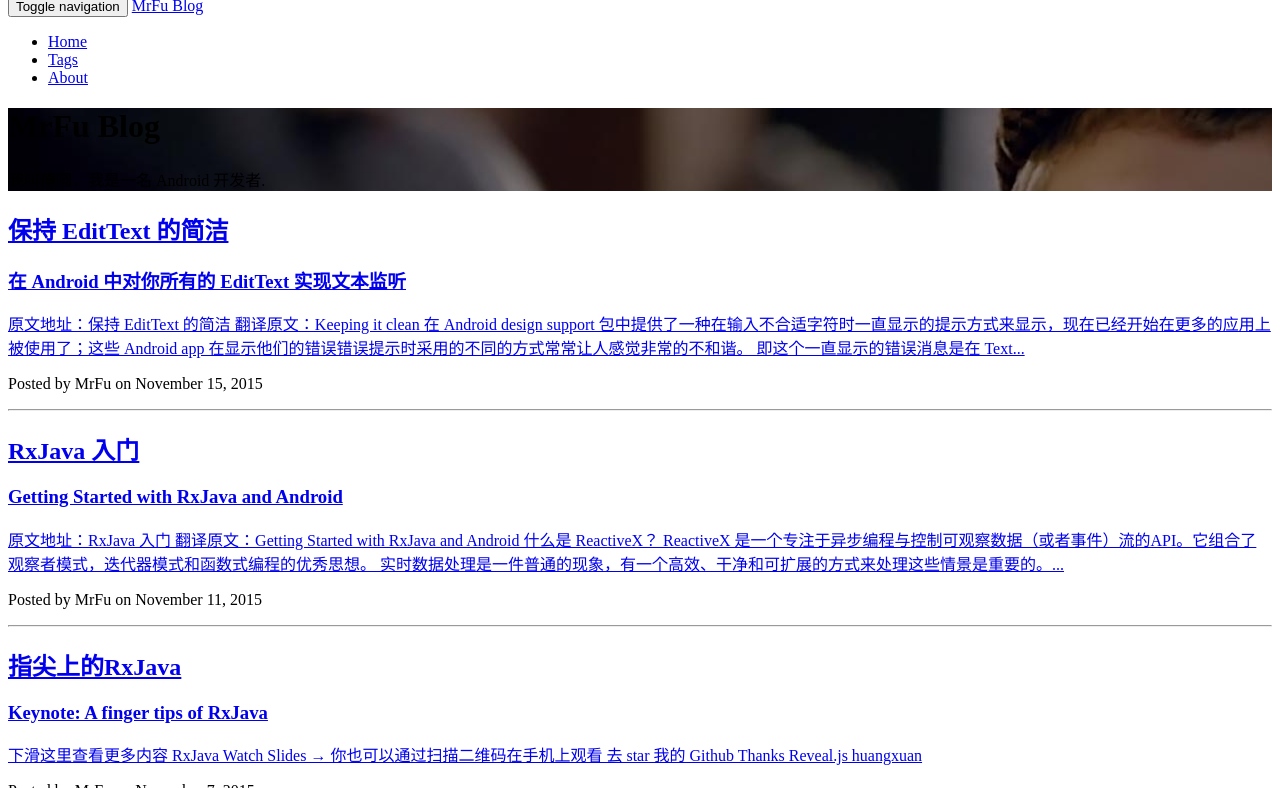
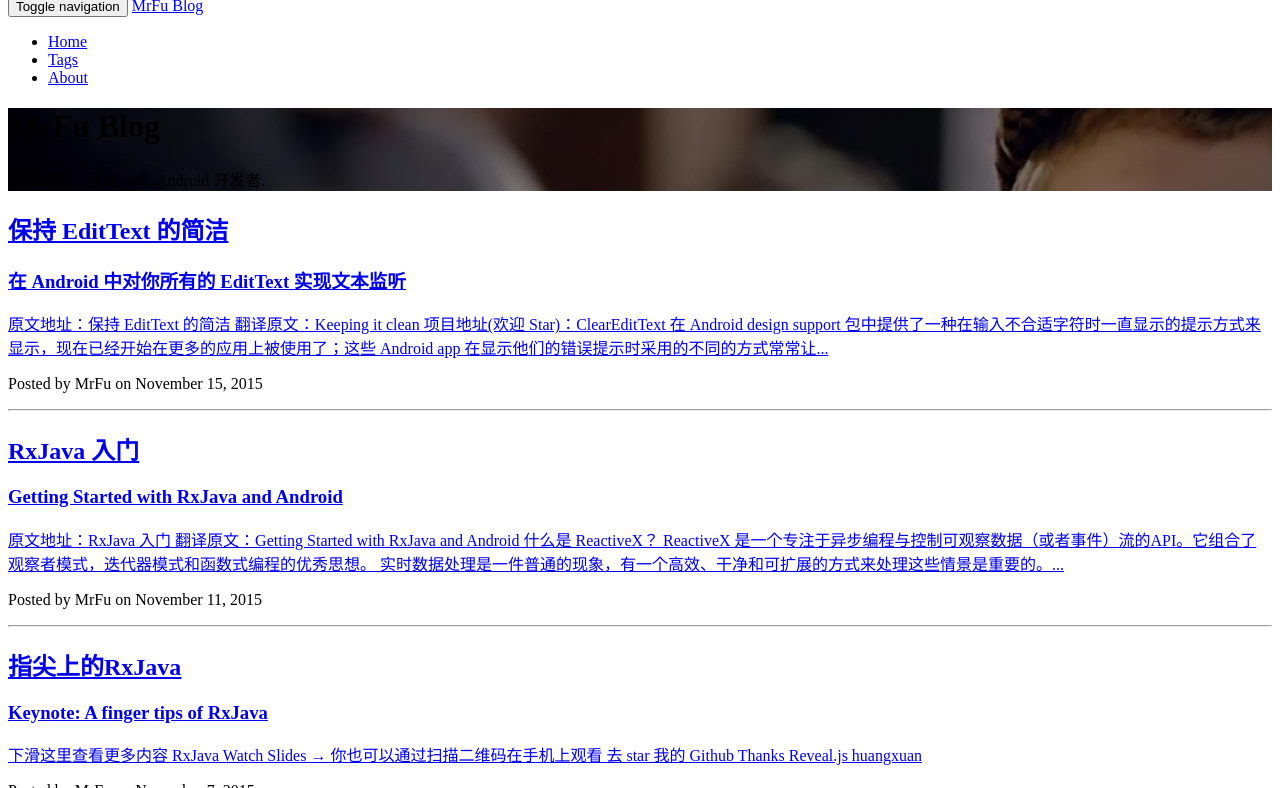
Before and after one commit to MrFuFuFu/mrfufufu.github.io, a Jekyll site: the page built from index.html, in a window 1280 px wide and 900 px high, cut to the strip 112-900 px from the top of the window. Built offline with Jekyll 4.4.1, drawn with Linux system fonts in a browser that asks for light colours; nearby versions of some CDN libraries; the list of posts is cut into pages by our own code; comment, search, counter and statistics services are not loaded.

Commit message:
modify address

````diff
--- a/_posts/2015-11-15-Keeping_it_clean.markdown
+++ b/_posts/2015-11-15-Keeping_it_clean.markdown
@@ -15,23 +15,25 @@ tags:
 
 > 翻译原文：[Keeping it clean](https://medium.com/engineering-at-depop/keeping-it-clean-bba792c001bf)
 
+> 项目地址(欢迎 Star)：[ClearEditText](https://github.com/MrFuFuFu/ClearEditText/tree/textWatchers)
+
 
 ![keeping-it-clean](/img/keeping-it-clean.jpeg)
 
 
-在 Android design support 包中提供了一种在输入不合适字符时一直显示的提示方式来显示，现在已经开始在更多的应用上被使用了；这些 Android app 在显示他们的错误错误提示时采用的不同的方式常常让人感觉非常的不和谐。
+在 Android design support 包中提供了一种在输入不合适字符时一直显示的提示方式来显示，现在已经开始在更多的应用上被使用了；这些 Android app 在显示他们的错误提示时采用的不同的方式常常让人感觉非常的不和谐。
 
 即这个一直显示的错误消息是在 TextInputLayout 中的 EditText 周围的。这也是，作为一个奖励，提供了材料设计风格中，活泼的浮动标签在一个 APP 的用户体验中常常是最无聊的部分。
 
->每次一个新版本【指Android support library】发布的时候我就像一个小孩在过圣诞节：我冲下楼去看圣诞老人送来的新玩具是什么，但是发现他带来新玩具的时候，我的新玩具火车缺少一些零件，圣诞老人弄坏了一些我最喜欢的玩具，还把烟囱里的烟灰踩到了地摊上。
+>每次一个新版本【指Android support library】发布的时候我就像一个小孩在过圣诞节：我冲下楼去看圣诞老人送来的新玩具是什么，但是发现他带来新玩具的时候，我的新玩具火车缺少一些零件，他还弄坏了一些我最喜欢的玩具，还把烟囱里的烟灰踩到了地摊上。
 
 在这篇文章中，我将讨论如何在你的输入表单上去创建一个通用的、可重用的组件来实现所有的字段验证。因为你想要在用户改正了错误的输入时就去隐藏错误提示。我们可以通过使用 TextWatchers 来实现验证。
 
-不幸的是，在最新的support library (23.1)中，一旦你隐藏了错误提示，让它们再显示的时候，会有一个 bug。所以这个例子是建立在这个 23.0.1 support library 上的。此时我对这个 support library 是又爱又恨的关系——每次一个新版本发布的时候我就像一个小孩在过圣诞节：我冲下楼去看圣诞老人送来的新玩具是什么，但是发现他带来新玩具的时候，我的新玩具火车缺少一些零件，圣诞老人弄坏了一些我最喜欢的玩具，还把烟囱里的烟灰踩到了地摊上。
+不幸的是，在最新的support library (23.1)中，一旦你隐藏了错误提示，让它们再显示的时候，会有一个 bug。所以这个例子是建立在这个 23.0.1 support library 上的。此时我对这个 support library 是又爱又恨的关系——每次一个新版本发布的时候我就像一个小孩在过圣诞节：我冲下楼去看圣诞老人送来的新玩具是什么，但是发现他带来新玩具的时候，我的新玩具火车缺少一些零件，他还弄坏了一些我最喜欢的玩具，还把烟囱里的烟灰踩到了地摊上。
 
 ## 创建我们通用的类
 
-把我的小埋怨放到一边，让我们创建一个实现了 TextWatcher 的接口的抽象的 ErrorTextWatcher 类。对于这个简单的例子，我想说我们的 TextWatcher 总是带有 TextInputLayout，而且它可以显示一个简单的错误消息。你的用户体验设计团队可能想要显示不同的错误——如：“密码不能为空”，“密码必须包含至少一个数字”，“请输入至少 4 个字符”等。—— 但为了简单起见，每个 TextWatcher 我将展示如何实现一个简单的消息。
+把我的小埋怨放到一边，让我们创建一个实现了 TextWatcher 的接口的抽象的 ErrorTextWatcher 类。对于这个简单的例子，我想说我们的 TextWatcher 总是带有 TextInputLayout，而且它可以显示一个简单的错误消息。你的用户体验设计团队可能想要显示不同的错误——如：“密码不能为空”，“密码必须包含至少一个数字”，“请输入至少 4 个字符”等。—— 但为了简单起见，每个 TextWatcher 我将只展示如何实现一个简单的消息。
 
 ```java
 public abstract class ErrorTextWatcher implements TextWatcher {
@@ -76,7 +78,7 @@ protected void showError(final boolean error) {
 }
 ```
 
-在我的代码上，这个库在这里有另外一个功能：在我看来通过设置错误的 enabled 为 false，你就应该能隐藏错误，但是这会让 EditText 的下划线仍然显示不正确的颜色，所以你既需要设置错误消息为空，也需要让下划线的颜色恢复。同样，如果你不断地设置相同的错误字符串，这个错误消息会随着动画不断的闪烁，所以只有当错误消息有新的值时才要去重写。
+在我的代码上，这个库在这里有另外一个功能：在我看来通过设置错误提示的 enabled 为 false，你就应该能隐藏错误提示，但是这会让 EditText 的下划线仍然显示不正确的颜色，所以你既需要设置错误提示为空，也需要让下划线的颜色恢复。同样，如果你不断地设置相同的错误字符串，这个错误提示会随着动画不断的闪烁，所以只有当错误提示有新的值时才要去重写。
 
 最后，当焦点在 TextWatcher 内的 EditText 上时，我有一点点调皮的要求 ——当你看到我是如何验证输入表单的，希望你能明白我为什么这么做，但是对于你的需求，你可能想要把这段逻辑移到其他地方。
 
````
Also changed, not shown: other parts of _posts/2015-11-15-Keeping_it_clean.markdown (+6 -2 lines).
